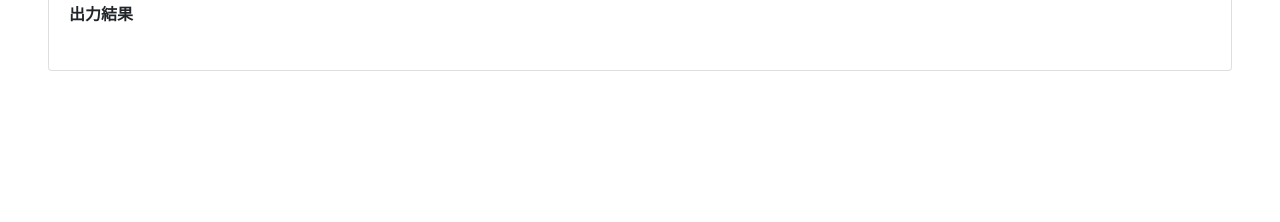
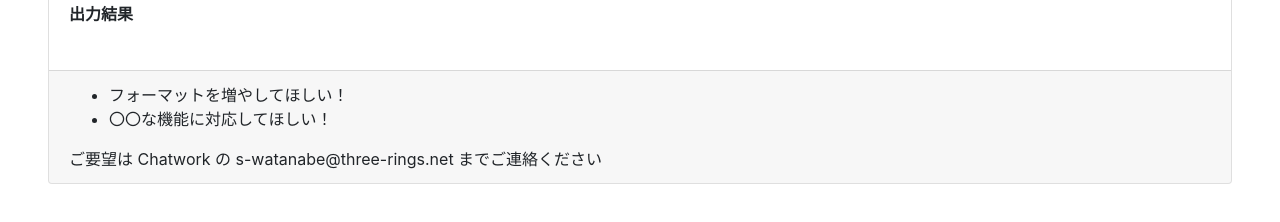
Before and after one commit to wlg-shinya/chatwork-converter, a Vue app: page / in a window 1280 px wide. Shown: the part 566-788 px from the top of the page. Built offline with nearby package versions, Linux system fonts and the light colour scheme; what @kyvg/vue3-notification would draw is missing.

Commit message:
連絡先追加

```diff
--- a/src/components/ChatConverter.vue
+++ b/src/components/ChatConverter.vue
@@ -6,6 +6,7 @@ import { notify } from "@kyvg/vue3-notification"
 const FORMAT = new Map()
 FORMAT.set("confluence", "Confluence Wiki")
 
+const ADMIN_EMAIL="s-watanabe@three-rings.net"
 const CHATWORK_NAME = "Chatwork"
 const MESSAGE_URL_REQEXP = /.*rid([0-9]+)-([0-9]+)/
 const TARGET_MESSAGE_COUNT = { MIN: 1, MAX: 100 }
@@ -173,5 +174,12 @@ function copyOutputText() {
         </div>
       </div>
     </div>
+    <div class="card-footer">
+      <ul>
+        <li>フォーマットを増やしてほしい！</li>
+        <li>〇〇な機能に対応してほしい！</li>
+      </ul>
+      ご要望は {{ CHATWORK_NAME }} の {{ADMIN_EMAIL}} までご連絡ください
+    </div>
   </div>
 </template>
```
